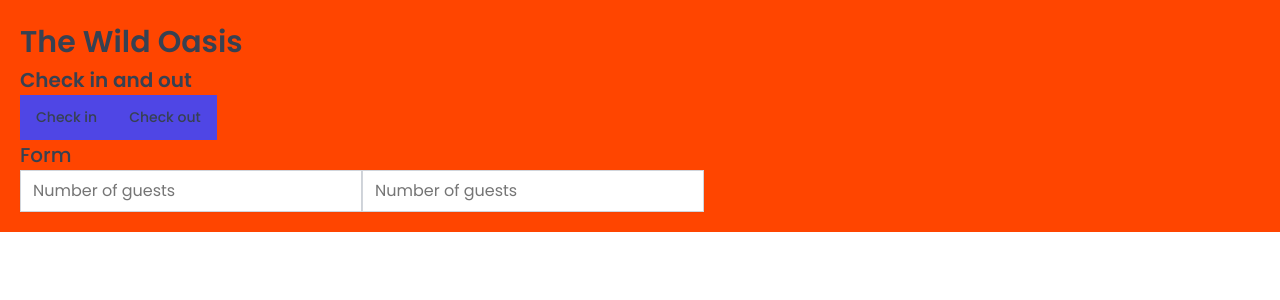
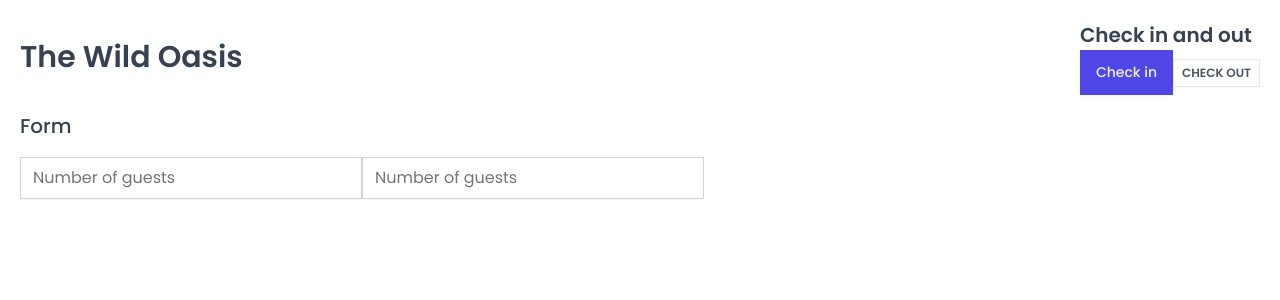
Before and after one commit to mailinh1310/Internal-Hotel, a React (Vite) app: page / in a window 1280 px wide. Shown: the top 300 px of the page. Built offline with nearby package versions, Linux system fonts and the light colour scheme; a web font is replaced by a local one.

Commit message:
4. Row component

```diff
--- a/src/App.jsx
+++ b/src/App.jsx
@@ -3,15 +3,9 @@
 import Button from "./ui/Button";
 import Input from "./ui/Input";
 import Heading from "./ui/Heading";
-
-const H1 = styled.h1`
-  font-size: 30px;
-  font-weight: 600;
-  background-color: yellow;
-`;
+import Row from "./ui/Row";
 
 const StyledApp = styled.div`
-  background-color: orangered;
   padding: 20px;
 `;
 
@@ -20,14 +14,30 @@
     <>
       <GlobalStyles />
       <StyledApp>
+        <Row>
+          <Row type="horizontal">
             <Heading as="h1">The Wild Oasis</Heading>
+            <div>
               <Heading as="h2">Check in and out</Heading>
               <Button onClick={() => alert("Check in")}>Check in</Button>
-        <Button onClick={() => alert("Check out")}>Check out</Button>
+              <Button
+                variation="secondary"
+                size="small"
+                onClick={() => alert("Check out")}
+              >
+                Check out
+              </Button>
+            </div>
+          </Row>
 
+          <Row>
             <Heading as="h3">Form</Heading>
+            <form>
               <Input type="number" placeholder="Number of guests"></Input>
               <Input type="number" placeholder="Number of guests"></Input>
+            </form>
+          </Row>
+        </Row>
       </StyledApp>
     </>
   );
--- a/src/ui/Button.jsx
+++ b/src/ui/Button.jsx
@@ -49,18 +49,17 @@
 };
 
 const Button = styled.button`
-  font-size: 1.4rem;
-  padding: 1.2rem 1.6rem;
-  font-weight: 500;
   border: none;
   border-radius: var(--boder-radius-sm);
-  background-color: var(--color-brand-600);
-  color: var(--shadow-sm);
-  cursor: pointer;
+  box-shadow: var(--shadow-sm);
 
-  &:hover {
-    background-color: var(--color-brand-700);
-  }
+  ${(props) => sizes[props.size]}
+  ${(props) => variations[props.variation]}
 `;
 
+Button.defaultProps = {
+  variation: "primary",
+  size: "medium",
+};
+
 export default Button;
--- /dev/null
+++ b/src/ui/Row.jsx
@@ -0,0 +1,25 @@
+import styled, { css } from "styled-components";
+
+const Row = styled.div`
+  display: flex;
+
+  ${(props) =>
+    props.type === "horizontal" &&
+    css`
+      justify-content: space-between;
+      align-items: center;
+    `}
+
+  ${(props) =>
+    props.type === "vertical" &&
+    css`
+      flex-direction: column;
+      gap: 1.6rem;
+    `}
+`;
+
+Row.defaultProps = {
+  type: "vertical",
+};
+
+export default Row;
```
Lines whose indentation alone changed are shown as unchanged.
